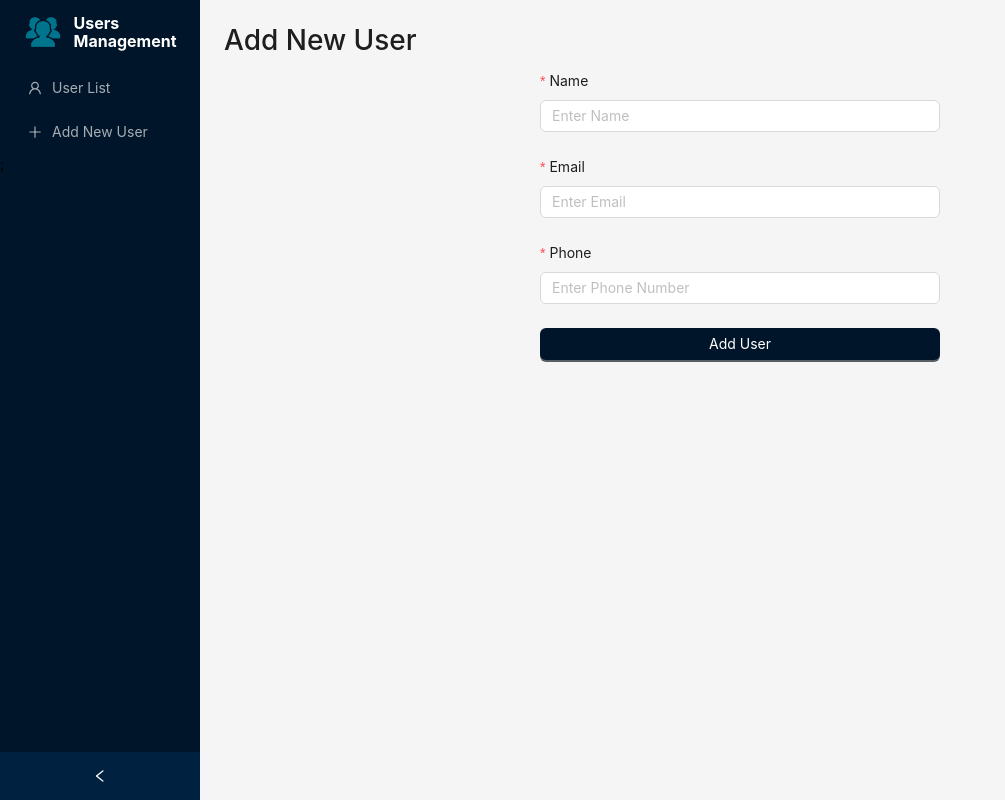
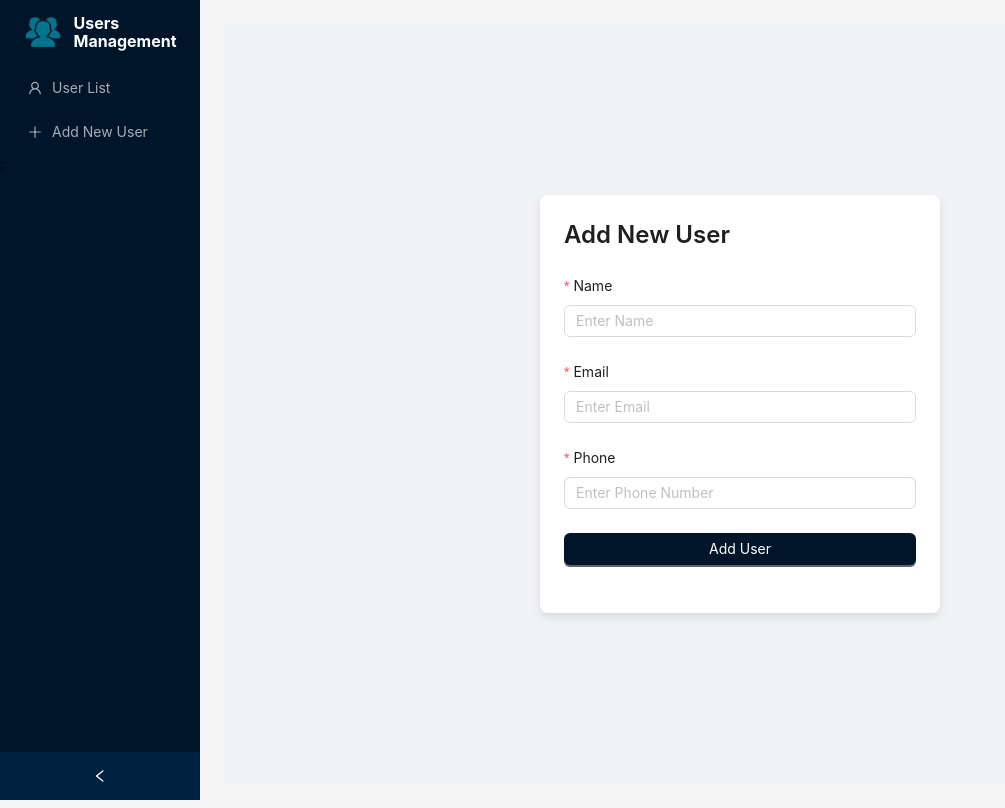
Before and after one commit to MasahAlmahdi/Users-Managment, a React (Create React App) app: page /add-user in a window 1280 px wide. Shown: the whole page, without its empty margins (0-1005 px from the left). Built offline with nearby package versions, Linux system fonts and the light colour scheme.

Commit message:
[feat] Add user form UI improved

```diff
--- a/src/components/AddUserForm/AddUserForm.jsx
+++ b/src/components/AddUserForm/AddUserForm.jsx
@@ -1,4 +1,5 @@
 import { Button, Form, Input, message } from "antd";
+import Title from "antd/es/typography/Title";
 import React from "react";
 
 export default function AddUserForm() {
@@ -11,8 +12,28 @@ export default function AddUserForm() {
   };
 
   return (
-    <>
-      <h1>Add New User</h1>
+    <div
+      style={{
+        display: "flex",
+        justifyContent: "center",
+        alignItems: "center",
+        height: "95vh",
+        background: "#f0f2f5",
+      }}
+    >
+      <div
+        style={{
+          width: "100%",
+          maxWidth: "400px",
+          background: "#fff",
+          padding: "24px",
+          borderRadius: "8px",
+          boxShadow: "0 4px 8px rgba(0, 0, 0, 0.1)",
+        }}
+      >
+        <Title level={3} style={{ textAlign: "left", marginBottom: "24px" }}>
+          Add New User
+        </Title>
         <Form
           form={form}
           layout="vertical"
@@ -22,7 +43,9 @@ export default function AddUserForm() {
           <Form.Item
             label="Name"
             name="name"
-          rules={[{ required: true, message: "Please enter the user's name!" }]}
+            rules={[
+              { required: true, message: "Please enter the user's name!" },
+            ]}
           >
             <Input placeholder="Enter Name" />
           </Form.Item>
@@ -53,6 +76,7 @@ export default function AddUserForm() {
             </Button>
           </Form.Item>
         </Form>
-    </>
+      </div>
+    </div>
   );
 }
```
Lines whose indentation alone changed are shown as unchanged.
